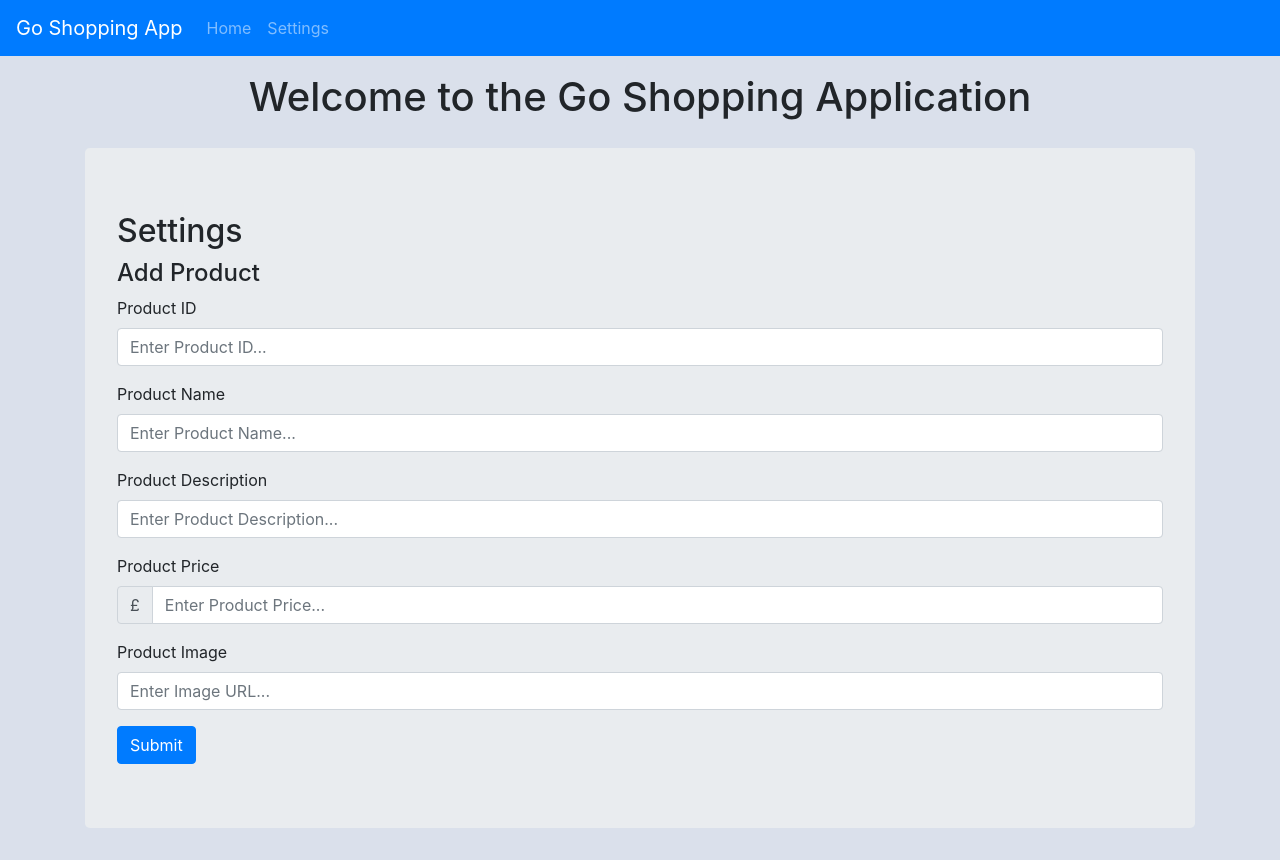
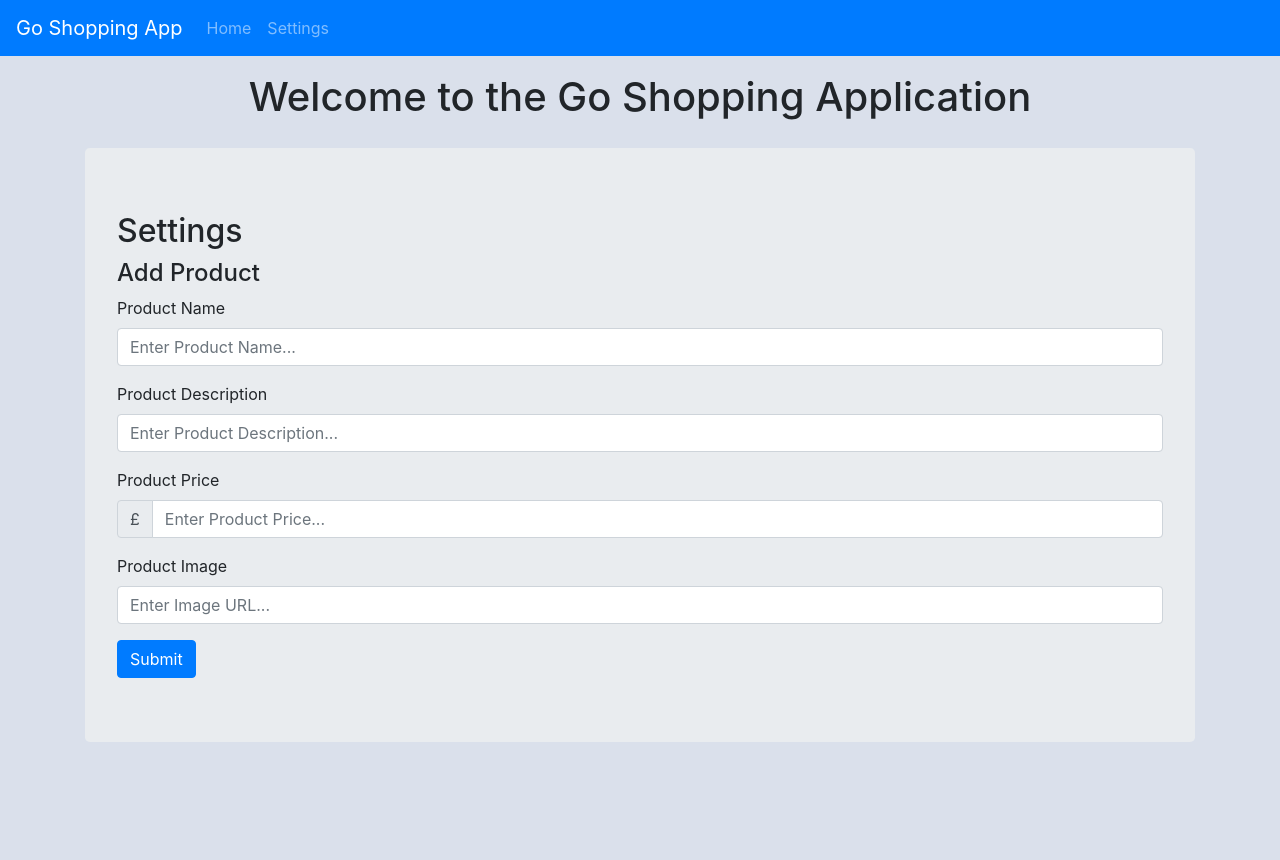
Before and after one commit to RyanFin/aws-go-shopping-app, a React (Create React App) app in the folder go-shopping-app-react/: page /settings in a window 1280 px wide. After the commit the page ends 800 px from the top, so only its background shows below. Built offline with nearby package versions, Linux system fonts and the light colour scheme.

Commit message:
Remove ID field from form

```diff
--- a/go-shopping-app-react/src/components/Settings.js
+++ b/go-shopping-app-react/src/components/Settings.js
@@ -41,10 +41,6 @@ const Settings = props => {
                 <Form ref={form} onSubmit={submit}>
                     {/* <Form.Row> */}
                     <Form.Group controlId="exampleForm.ControlInput1">
-                        <Form.Label>Product ID</Form.Label>
-                        <Form.Control type="number" name="id"  onChange={e => setProduct({ ...product, id: e.target.value })} placeholder="Enter Product ID..." />
-                    </Form.Group>
-                    <Form.Group controlId="exampleForm.ControlInput1">
                         <Form.Label>Product Name</Form.Label>
                         <Form.Control type="text" name="name"  onChange={e => setProduct({ ...product, name: e.target.value })} placeholder="Enter Product Name..." />
                     </Form.Group>
```
